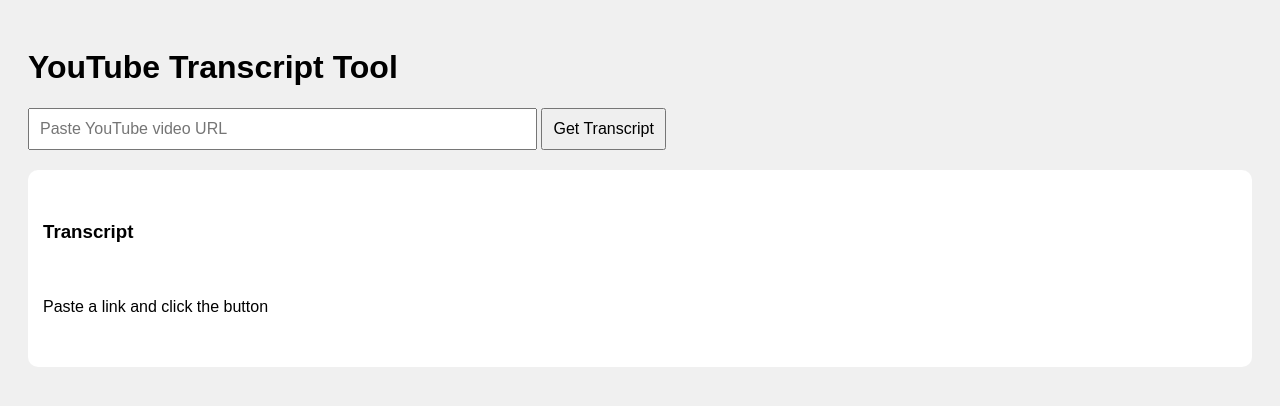
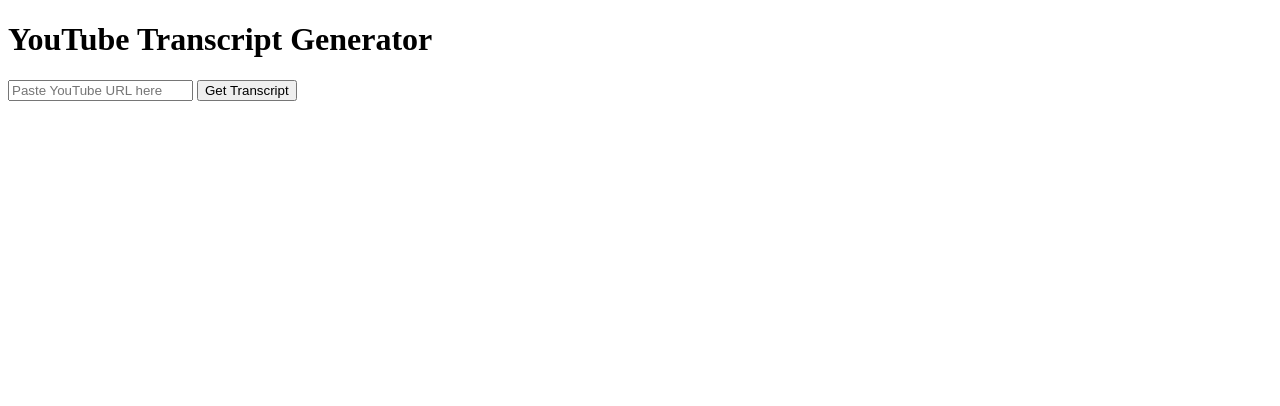
Before and after one commit to OliverBurgstahler/transcript-gen, a Flask app: page / in a window 1280 px wide. Shown: the top 406 px of the page. Run offline with Flask 3, Linux system fonts and the light colour scheme.

Commit message:
Update index.html

```diff
--- a/templates/index.html
+++ b/templates/index.html
@@ -3,75 +3,39 @@
 <head>
   <meta charset="UTF-8" />
   <meta name="viewport" content="width=device-width, initial-scale=1.0"/>
-  <title>YouTube Transcript Viewer</title>
-  <style>
-    body { font-family: sans-serif; padding: 20px; background: #f0f0f0; }
-    input, button { padding: 10px; font-size: 16px; }
-    #results { margin-top: 20px; }
-   .box {
-  background: white;
-  padding: 15px;
-  border-radius: 10px;
-  overflow-y: auto;
-  max-height: none;
-  white-space: pre-wrap;
-  word-wrap: break-word;
-}
-    .box h3 { margin-top: 0; }
-  </style>
+  <title>YouTube Transcript Fetcher</title>
 </head>
 <body>
-  <h1>YouTube Transcript Tool</h1>
-  <input type="text" id="url" placeholder="Paste YouTube video URL" size="50">
-  <button onclick="fetchTranscript()">Get Transcript</button>
-  <button onclick="downloadTranscript()" id="downloadBtn" style="display: none;">📄 Download .txt</button>
+  <h1>YouTube Transcript Generator</h1>
+  <input type="text" id="url" placeholder="Paste YouTube URL here" />
+  <button onclick="getTranscript()">Get Transcript</button>
 
-  <div id="results">
-    <div class="box">
-      <h3>Transcript</h3>
-      <div id="transcriptText">Paste a link and click the button</div>
-    </div>
-  </div>
+  <div id="result" style="white-space: pre-wrap; margin-top: 20px;"></div>
 
   <script>
-    let currentTranscript = "";
+    async function getTranscript() {
+      const url = document.getElementById("url").value;
+      const resultDiv = document.getElementById("result");
 
-    async function fetchTranscript() {
-      const url = document.getElementById("url").value;
-      document.getElementById("transcriptText").innerText = "Requesting transcript...";
-      document.getElementById("downloadBtn").style.display = "none";
+      resultDiv.textContent = "Fetching transcript...";
 
       try {
-        const response = await fetch("http://127.0.0.1:5000/transcript", {
+        const response = await fetch("/transcript", {
           method: "POST",
           headers: { "Content-Type": "application/json" },
-          body: JSON.stringify({ url })
+          body: JSON.stringify({ url }),
         });
 
         const data = await response.json();
-
-        if (data.error) {
-          document.getElementById("transcriptText").innerText = "Error: " + data.error;
+        if (data.transcript) {
+          resultDiv.textContent = data.transcript;
         } else {
-          currentTranscript = data.transcript;
-          document.getElementById("transcriptText").innerText = currentTranscript;
-          document.getElementById("downloadBtn").style.display = "inline-block";
+          resultDiv.textContent = data.error || "No transcript found.";
         }
       } catch (err) {
-        document.getElementById("transcriptText").innerText = "Error fetching transcript.";
+        resultDiv.textContent = "Error fetching transcript.";
+        console.error(err);
       }
-    }
-
-    function downloadTranscript() {
-      const blob = new Blob([currentTranscript], { type: "text/plain" });
-      const url = URL.createObjectURL(blob);
-      const a = document.createElement("a");
-      a.href = url;
-      a.download = "transcript.txt";
-      document.body.appendChild(a);
-      a.click();
-      document.body.removeChild(a);
-      URL.revokeObjectURL(url);
     }
   </script>
 </body>
```
